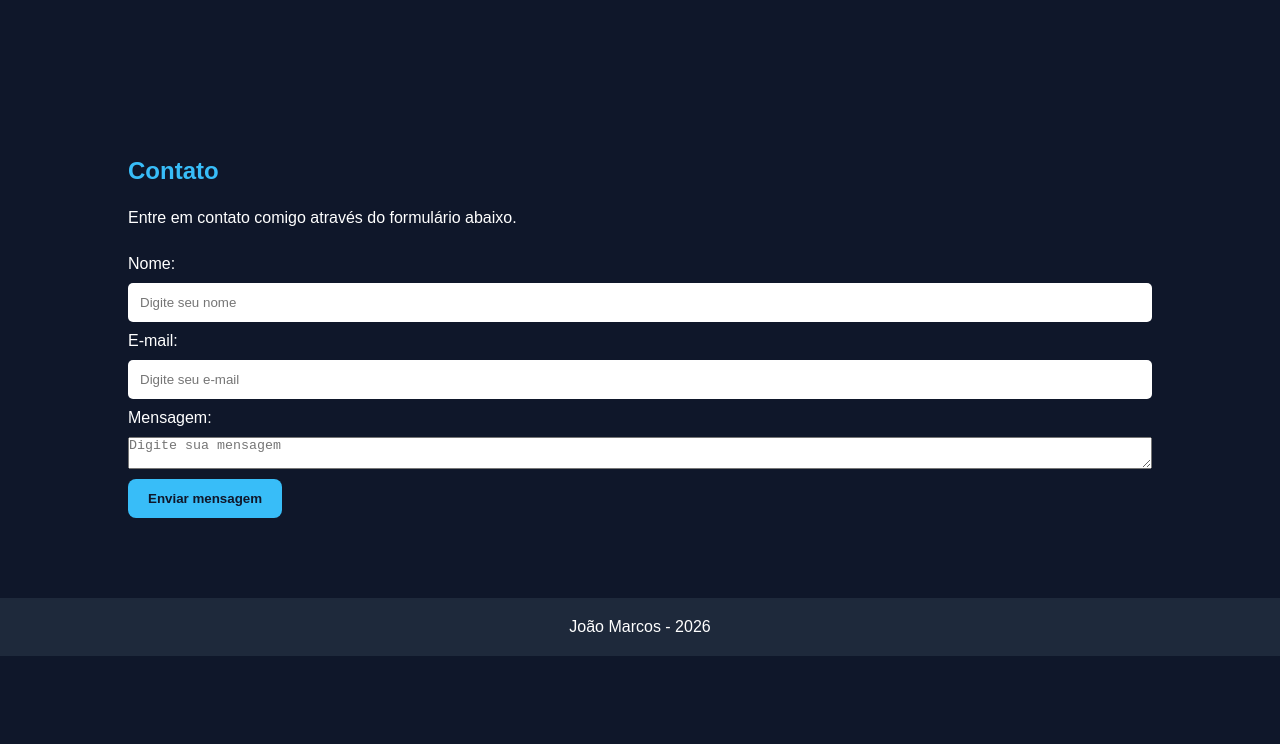
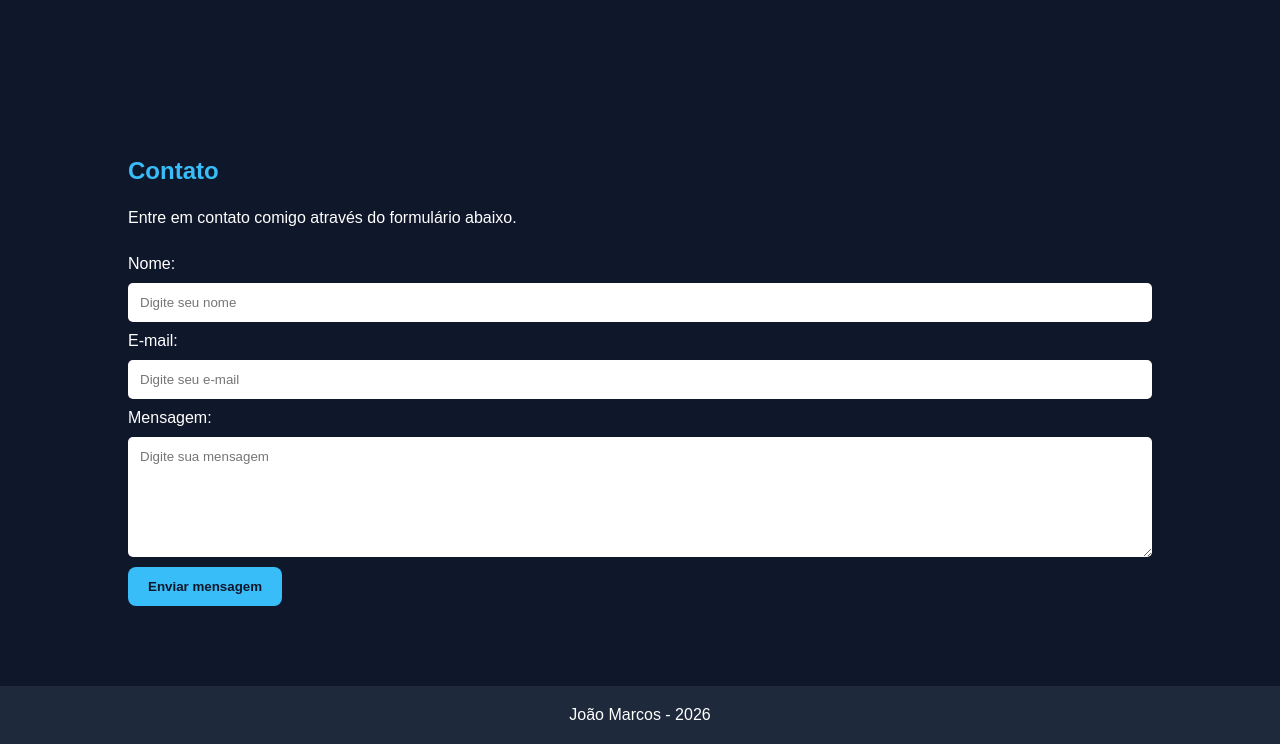
Before and after one commit to joaaomarcos-py/meu-portfolio, a plain HTML site: page index.html in a window 1280 px wide. Shown: the part 1560-2304 px from the top of the page. Before the commit the page ends 2216 px from the top, so only its background shows below. Drawn offline with Linux system fonts and the light colour scheme.

Commit message:
Update style.css

```diff
--- a/style.css
+++ b/style.css
@@ -129,14 +129,14 @@ margin-top: 30px;
 }
 
 #form-contato input,
-#form-contato texarea {
+#form-contato textarea {
     padding: 12px;
     border: none;
     border-radius: 5px;
     font-family: Arial, sans-serif;
 }
 
-#form-contato texarea {
+#form-contato textarea {
     height: 120px;
     resize: vertical;
     border-radius: 5px;
```
